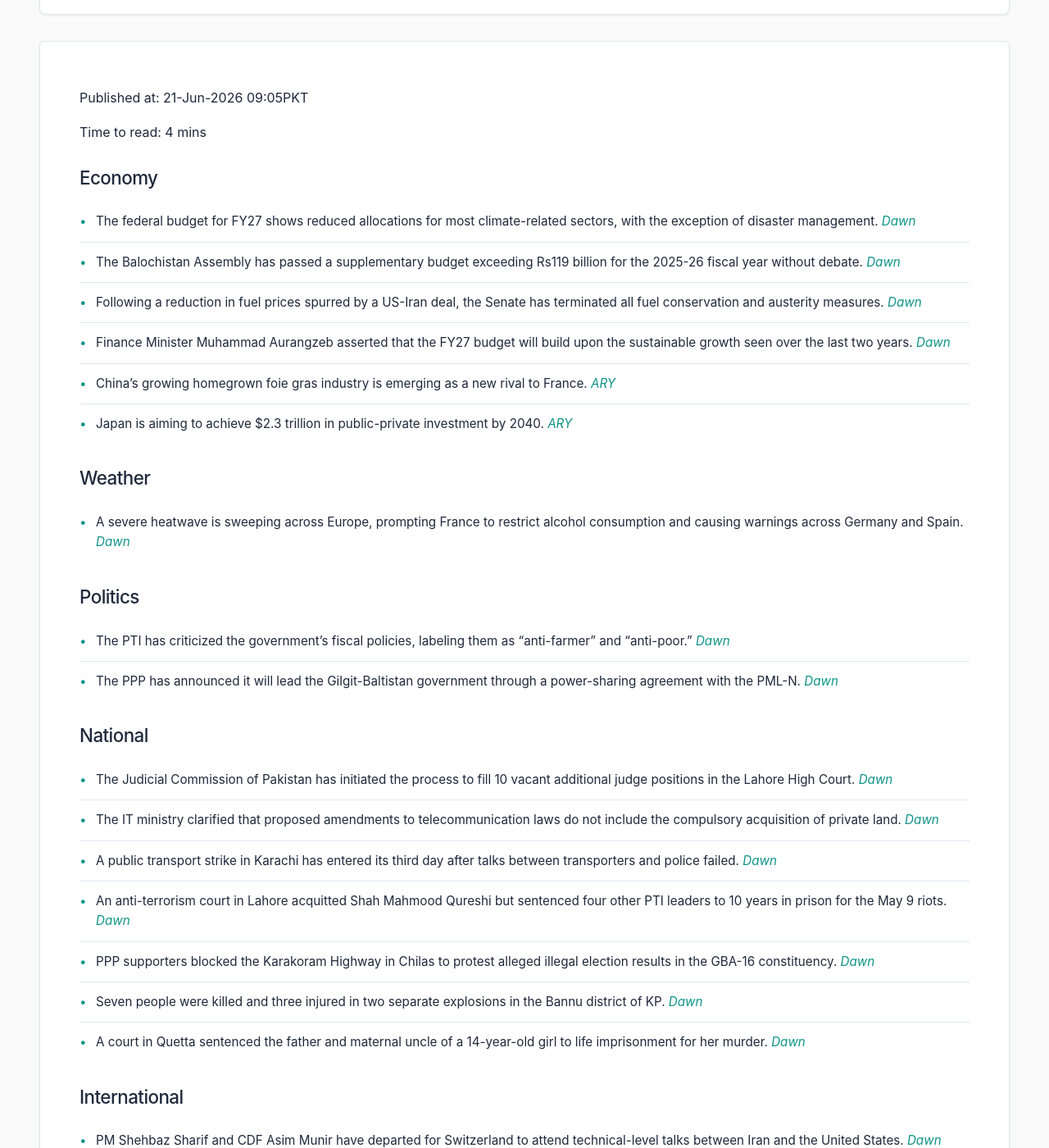
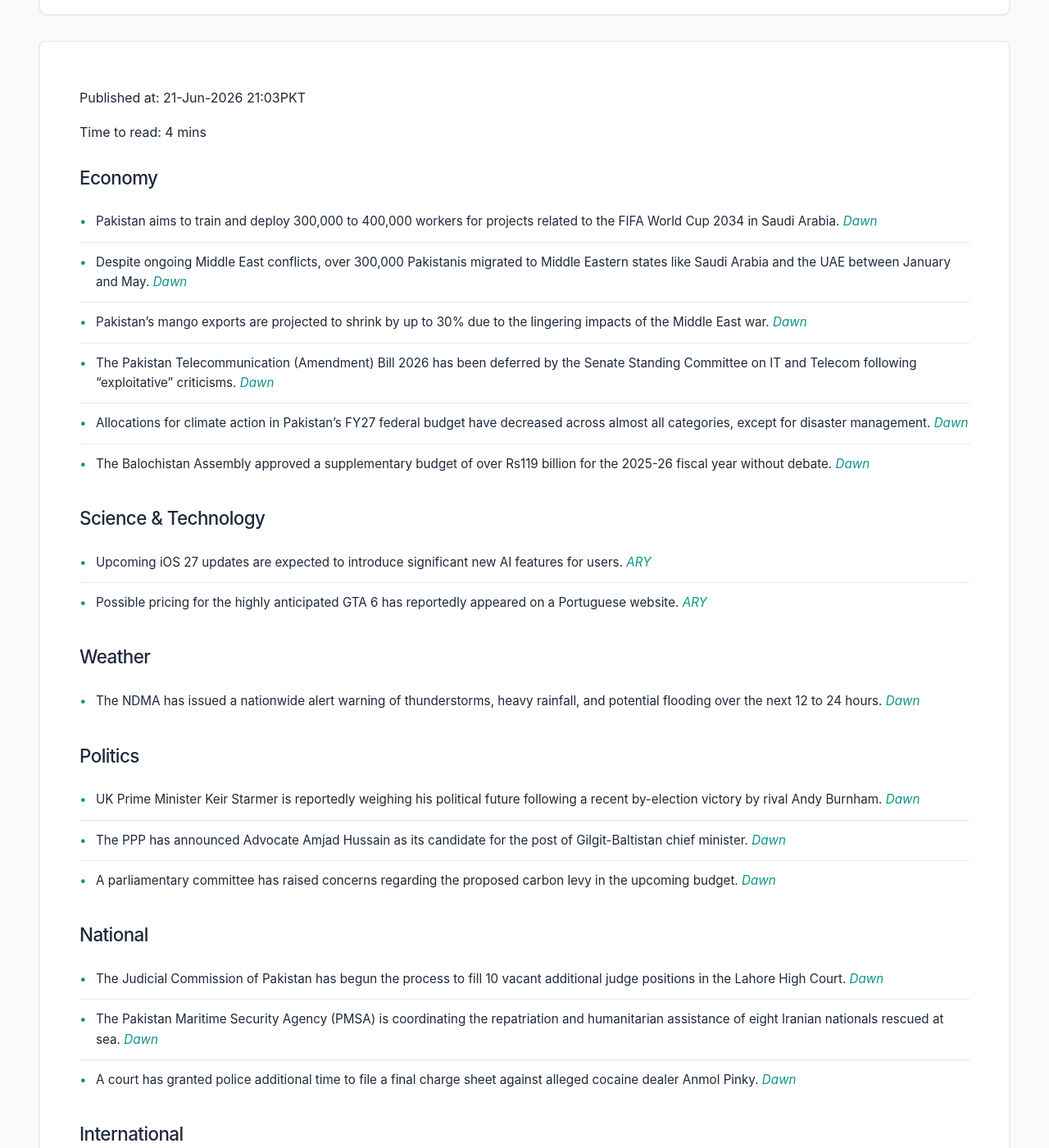
Before and after one commit to zsubzwary/news, a Jekyll site: the page built from en/index.md, in a window 1280 px wide and 1400 px high, scrolled down 209 px. Shown: the whole window at 82% size. Built offline with Jekyll 4.4.1, drawn with Linux system fonts in a browser that asks for light colours; some web fonts are replaced; comment, search, counter and statistics services are not loaded; some of the changed text lies outside the part shown.

Commit message:
DateTime; 2026-06-21T16:03:45.538Z

```diff
--- a/en/index.md
+++ b/en/index.md
@@ -4,50 +4,50 @@ title: Pakistan News Briefing
 lang: en
 ---
 
-Published at: 21-Jun-2026 09:05PKT
+Published at: 21-Jun-2026 21:03PKT
 
 Time to read: 4 mins
 
 ### Economy
-- The federal budget for FY27 shows reduced allocations for most climate-related sectors, with the exception of disaster management. *[Dawn](https://www.dawn.com/news/2009607/climate-action-takes-a-backseat-in-federal-budget-fy27)*
-- The Balochistan Assembly has passed a supplementary budget exceeding Rs119 billion for the 2025-26 fiscal year without debate. *[Dawn](https://www.dawn.com/news/2009604/balochistan-budget-2026-27-balochistan-passes-rs119bn-suppl-budget-without-debate)*
-- Following a reduction in fuel prices spurred by a US-Iran deal, the Senate has terminated all fuel conservation and austerity measures. *[Dawn](https://www.dawn.com/news/2009516/senate-ends-fuel-conservation-austerity-measures-after-fuel-prices-ease)*
-- Finance Minister Muhammad Aurangzeb asserted that the FY27 budget will build upon the sustainable growth seen over the last two years. *[Dawn](https://www.dawn.com/news/2009454/budget-fy27-sets-the-foundation-to-accelerate-sustainable-growth-seen-in-past-2-years-aurangzeb)*
-- China's growing homegrown foie gras industry is emerging as a new rival to France. *[ARY](https://arynews.tv/foie-gras-production-a-growing-industry-in-china)*
-- Japan is aiming to achieve $2.3 trillion in public-private investment by 2040. *[ARY](https://arynews.tv/japan-to-target-2-3-trillion-public-private-investment-by-2040)*
+- Pakistan aims to train and deploy 300,000 to 400,000 workers for projects related to the FIFA World Cup 2034 in Saudi Arabia. *[Dawn](https://www.dawn.com/news/2009709/pakistan-targets-400000-trained-workers-for-fifa-world-cup-2034-hosted-by-saudi-arabia)*
+- Despite ongoing Middle East conflicts, over 300,000 Pakistanis migrated to Middle Eastern states like Saudi Arabia and the UAE between January and May. *[Dawn](https://www.dawn.com/news/2009573/middle-east-conflict-fails-to-deter-gulf-job-exodus)*
+- Pakistan's mango exports are projected to shrink by up to 30% due to the lingering impacts of the Middle East war. *[Dawn](https://www.dawn.com/news/2009699/pakistans-mango-exports-may-shrink-up-to-30pc-as-middle-east-war-impacts-linger)*
+- The Pakistan Telecommunication (Amendment) Bill 2026 has been deferred by the Senate Standing Committee on IT and Telecom following "exploitative" criticisms. *[Dawn](https://www.dawn.com/news/2009575/exploitative-telecom-bill-deferred)*
+- Allocations for climate action in Pakistan's FY27 federal budget have decreased across almost all categories, except for disaster management. *[Dawn](https://www.dawn.com/news/2009607/climate-action-takes-a-backseat-in-federal-budget-fy27)*
+- The Balochistan Assembly approved a supplementary budget of over Rs119 billion for the 2025-26 fiscal year without debate. *[Dawn](https://www.dawn.com/news/2009604/balochistan-budget-2026-27-balochistan-passes-rs119bn-suppl-budget-without-debate)*
+
+### Science & Technology
+- Upcoming iOS 27 updates are expected to introduce significant new AI features for users. *[ARY](https://arynews.tv/ios-27-introduces-ai-features-for-users)*
+- Possible pricing for the highly anticipated GTA 6 has reportedly appeared on a Portuguese website. *[ARY](https://arynews.tv/gta-6-prices-appear-to-have-been-listed-on-a-portuguese-website)*
 
 ### Weather
-- A severe heatwave is sweeping across Europe, prompting France to restrict alcohol consumption and causing warnings across Germany and Spain. *[Dawn](https://www.dawn.com/news/2009530/europe-swelters-under-heatwave-france-restricts-alcohol-consumption)*
+- The NDMA has issued a nationwide alert warning of thunderstorms, heavy rainfall, and potential flooding over the next 12 to 24 hours. *[Dawn](https://www.dawn.com/news/2009704/ndma-warns-of-critical-24-hour-weather-window-nationwide)*
 
 ### Politics
-- The PTI has criticized the government's fiscal policies, labeling them as "anti-farmer" and "anti-poor." *[Dawn](https://www.dawn.com/news/2009605/pti-slams-govt-for-anti-poor-fiscal-policies)*
-- The PPP has announced it will lead the Gilgit-Baltistan government through a power-sharing agreement with the PML-N. *[Dawn](https://www.dawn.com/news/2009532/ppp-to-lead-gb-govt-under-power-sharing-deal-with-pml-n)*
+- UK Prime Minister Keir Starmer is reportedly weighing his political future following a recent by-election victory by rival Andy Burnham. *[Dawn](https://www.dawn.com/news/2009758/uk-pm-starmer-mulling-political-realities-senior-minister)*
+- The PPP has announced Advocate Amjad Hussain as its candidate for the post of Gilgit-Baltistan chief minister. *[Dawn](https://www.dawn.com/news/2009695/ppp-chairman-gives-the-nod-to-advocate-amjad-hussain-for-post-of-gb-chief-minister)*
+- A parliamentary committee has raised concerns regarding the proposed carbon levy in the upcoming budget. *[Dawn](https://www.dawn.com/news/2009576/budget-2026-27-na-panel-questions-climate-levy)*
 
 ### National
-- The Judicial Commission of Pakistan has initiated the process to fill 10 vacant additional judge positions in the Lahore High Court. *[Dawn](https://www.dawn.com/news/2009606/judicial-commission-of-pakistan-initiates-process-to-fill-high-court-vacancies)*
-- The IT ministry clarified that proposed amendments to telecommunication laws do not include the compulsory acquisition of private land. *[Dawn](https://www.dawn.com/news/2009478/it-ministry-clarifies-proposed-telecom-law-amendments-do-not-mandate-acquisition-of-private-land)*
-- A public transport strike in Karachi has entered its third day after talks between transporters and police failed. *[Dawn](https://www.dawn.com/news/2009488/talks-between-transporters-police-break-down-as-karachi-strike-enters-third-day)*
-- An anti-terrorism court in Lahore acquitted Shah Mahmood Qureshi but sentenced four other PTI leaders to 10 years in prison for the May 9 riots. *[Dawn](https://www.dawn.com/news/2009472/may-9-riots-lahore-atc-acquits-shah-mahmood-qureshi-sentences-4-leaders-others-to-10-years)*
-- PPP supporters blocked the Karakoram Highway in Chilas to protest alleged illegal election results in the GBA-16 constituency. *[Dawn](https://www.dawn.com/news/2009496/ppp-supporters-block-karakoram-highway-in-chilas-allege-illegal-gba-16-election-result)*
-- Seven people were killed and three injured in two separate explosions in the Bannu district of KP. *[Dawn](https://www.dawn.com/news/2009439/7-dead-3-injured-in-back-to-back-blasts-in-kps-bannu)*
-- A court in Quetta sentenced the father and maternal uncle of a 14-year-old girl to life imprisonment for her murder. *[Dawn](https://www.dawn.com/news/2009600/life-term-for-father-uncle-over-girls-murder)*
+- The Judicial Commission of Pakistan has begun the process to fill 10 vacant additional judge positions in the Lahore High Court. *[Dawn](https://www.dawn.com/news/2009606/judicial-commission-of-pakistan-initiates-process-to-fill-high-court-vacancies)*
+- The Pakistan Maritime Security Agency (PMSA) is coordinating the repatriation and humanitarian assistance of eight Iranian nationals rescued at sea. *[Dawn](https://www.dawn.com/news/2009751/pmsa-begins-repatriation-humanitarian-assistance-of-8-iranian-nationals-rescued-at-sea)*
+- A court has granted police additional time to file a final charge sheet against alleged cocaine dealer Anmol Pinky. *[Dawn](https://www.dawn.com/news/2009635/police-get-more-time-to-file-final-charge-sheet-against-alleged-cocaine-dealer-anmol-pinky)*
 
 ### International
-- PM Shehbaz Sharif and CDF Asim Munir have departed for Switzerland to attend technical-level talks between Iran and the United States. *[Dawn](https://www.dawn.com/news/2009504/pm-shehbaz-cdf-asim-munir-depart-for-switzerland-to-attend-iran-us-talks)*
-- Israeli strikes in Lebanon have killed at least 20 people, straining a recent ceasefire agreement. *[Dawn](https://www.dawn.com/news/2009582/at-least-20-killed-as-israel-continues-attacks-in-lebanon)*
-- Israeli airstrikes in Gaza killed at least 11 people, including a journalist, despite ongoing efforts to maintain a ceasefire. *[Dawn](https://www.dawn.com/news/2009579/journalist-among-11-killed-in-israels-assault-on-gaza)*
-- Counter-terrorism officers in Scotland are investigating suspected anti-Muslim violent attacks in Edinburgh. *[Dawn](https://www.dawn.com/news/2009523/counter-terror-cops-probe-suspected-anti-muslim-attacks-in-edinburgh)*
-- Italian Prime Minister Giorgia Meloni has responded to diplomatic criticisms from US President Donald Trump. *[Dawn](https://www.dawn.com/news/2009521/meloni-hits-back-as-trump-escalates-g7-photo-spat)*
-- Nine people remain in critical condition following a fatal train collision near Bedford, UK. *[Dawn](https://www.dawn.com/news/2009486/nine-people-remain-in-critical-condition-after-fatal-uk-train-crash)*
-- Reports indicate that UK Prime Minister Keir Starmer may be prepared to resign. *[ARY](https://arynews.tv/keir-starmer-uk-pm-ready-to-quit-says-reports)*
+- Technical-level talks between the US and Iran have commenced in Switzerland to address the Islamabad Memorandum of Understanding. *[Dawn](https://www.dawn.com/news/2009504/peace-requires-give-and-take-vance-shehbaz-amp-al-thani-address-summit-opening-ceremony-ahead-of-talks-in-burgenstock)*
+- Pakistan, Saudi Arabia, Turkiye, and Egypt have emphasized the importance of a swift conclusion to the current phase of US-Iran negotiations. *[Dawn](https://www.dawn.com/news/2009729/pakistan-saudi-arabia-turkiye-egypt-stress-importance-of-swift-conclusion-to-current-phase-of-us-iran-talks)*
+- Israeli airstrikes in Gaza have killed at least 11 people, including a journalist, despite the presence of a ceasefire. *[Dawn](https://www.dawn.com/news/2009579/journalist-among-11-killed-in-israels-assault-on-gaza)*
+- Israeli strikes in Lebanon have killed at least 20 people, highlighting the fragility of the recent ceasefire with Hezbollah. *[Dawn](https://www.dawn.com/news/2009582/at-least-20-killed-as-israel-continues-attacks-in-lebanon)*
+- A man has been charged in connection with suspected anti-Muslim attacks in Edinburgh, UK. *[Dawn](https://www.dawn.com/news/2009681/man-charged-over-suspected-anti-muslim-attacks-in-uks-edinburgh)*
+- Deputy PM Ishaq Dar revealed that there will be no transit fees in the Strait of Hormuz for the next 60 days. *[ARY](https://arynews.tv/us-iran-relations-no-fees-in-strait-of-hormuz)*
 
 ### Sports
-- Spain expresses readiness to respond strongly in upcoming competitions. *[ARY](https://arynews.tv/fired-up-spain-ready-to-hit-back-says-de-la-fuente)*
-- Malaga has secured La Liga promotion after defeating Almeria in a play-off. *[ARY](https://arynews.tv/malaga-defeat-almeria-in-play-off-to-win-la-liga-promotion)*
-- Germany has reached the last 32 of the World Cup by defeating Ivory Coast. *[ARY](https://arynews.tv/germany-beat-ivory-coast-to-reach-world-cup-last-32)*
-
-### Health
-- An experimental heart drug may also show potential in helping to heal kidneys. *[ARY](https://arynews.tv/ebola-and-its-long-term-effects-on-health)*
+- Japan secured a dominant 4-0 victory over Tunisia in the 1,000th match in World Cup history. *[Dawn](https://www.dawn.com/news/2009696/japan-rout-tunisia-4-0-as-ueda-shines-in-world-cups-1000th-match)*
 
 ### Other
-- The UN has stated that children are bearing the disproportionate brunt of various climate hazards. *[ARY](https://arynews.tv/climate-focus-children-bearing-brunt-of-climate-hazards-un-says)*
+- Dua Lipa’s wedding dress in Sicily featured an elaborate design with 480,000 beads and 25,000 feathers. *[ARY](https://arynews.tv/dua-lipas-sicily-couture-wedding-dress-dazzles-with-480000-beads-and-25000-feathers)*
+- Meghan Markle’s potential return to the UK continues to draw media attention. *[ARY](https://arynews.tv/meghan-markles-desperate-wish-for-respect-unfulfilled-as-uk-return-looms)*
+- Taylor Swift's presence in Rhode Island has sparked rumors regarding a bachelorette party. *[ARY](https://arynews.tv/taylor-swifts-rhode-island-lights-up-with-fireworks-amid-bachelorette-buzz)*
+- Reese Witherspoon expressed her excitement regarding the *Legally Blonde* prequel, *Elle*. *[ARY](https://arynews.tv/reese-witherspoon-calls-legally-blonde-prequel-elle-a-dream-come-true)*
+- Erling Haaland reportedly confused Monroe with actress Sydney Sweeney. *[ARY](https://arynews.tv/i-was-thinking-of-her-haaland-mistakes-monroe-for-sydney-sweeney)*
+- Information was provided on how to check UAE visa status online. *[ARY](https://arynews.tv/how-to-check-your-uae-visa-status-online)*
```
